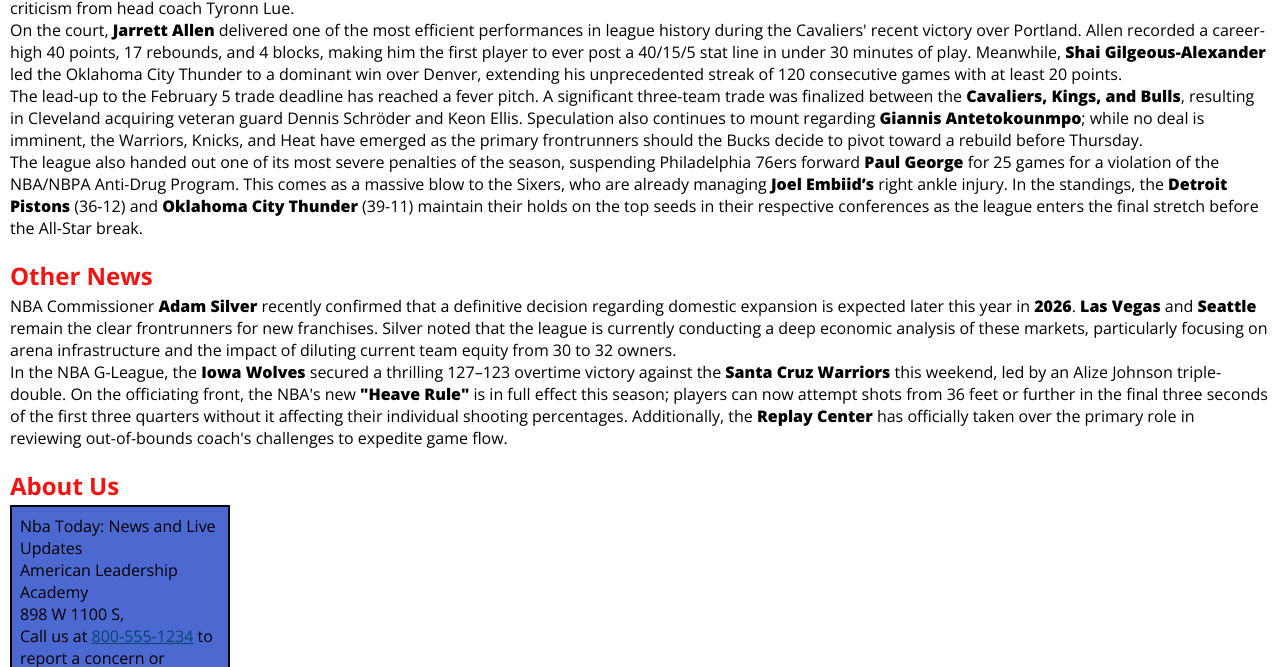
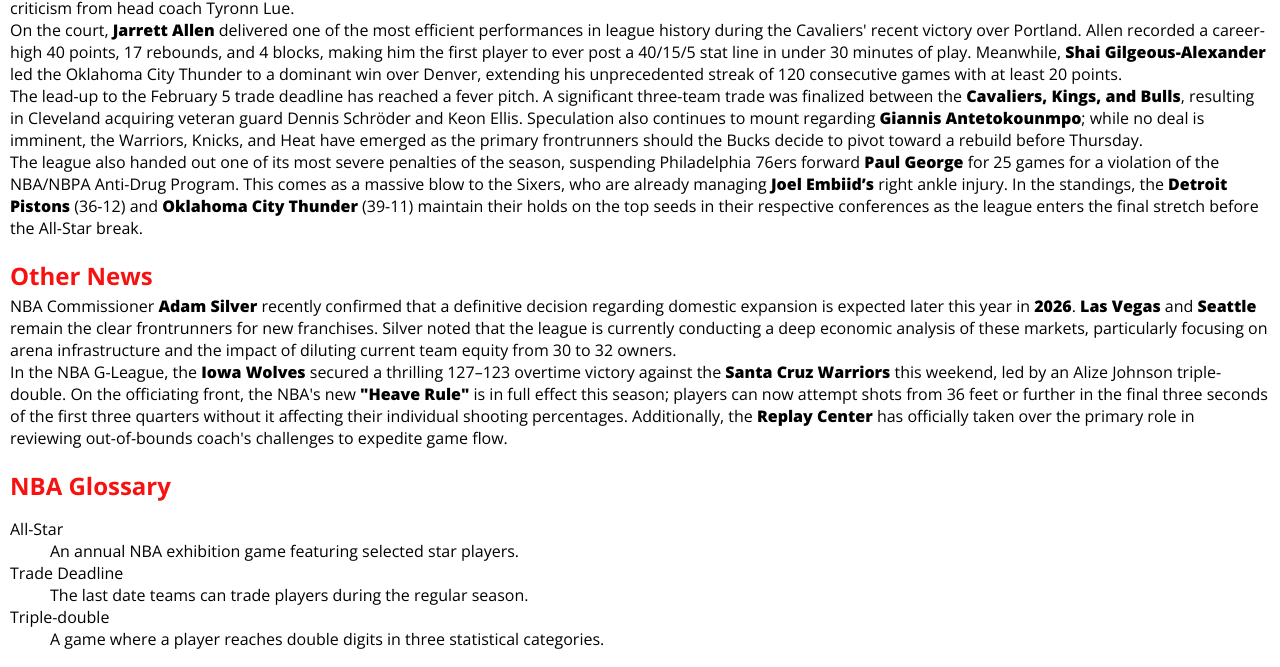
Before and after one commit to BinaCraft15/dwdd1600, a plain HTML site: page 04intro-css/index.html in a window 1280 px wide. Shown: the part 268-935 px from the top of the page. Drawn offline with nearby package versions, Linux system fonts and the light colour scheme.

Commit message:
Update index.html

```diff
--- a/04intro-css/index.html
+++ b/04intro-css/index.html
@@ -95,6 +95,19 @@
             </p>
         </article>
 
+        <h2>NBA Glossary</h2>
+        <dl>
+            <dt>All-Star</dt>
+            <dd>An annual NBA exhibition game featuring selected star players.</dd>
+
+            <dt>Trade Deadline</dt>
+            <dd>The last date teams can trade players during the regular season.</dd>
+
+            <dt>Triple-double</dt>
+            <dd>A game where a player reaches double digits in three statistical categories.</dd>
+        </dl>
+
+
 
         <h2>About Us</h2>
         <address>
```
